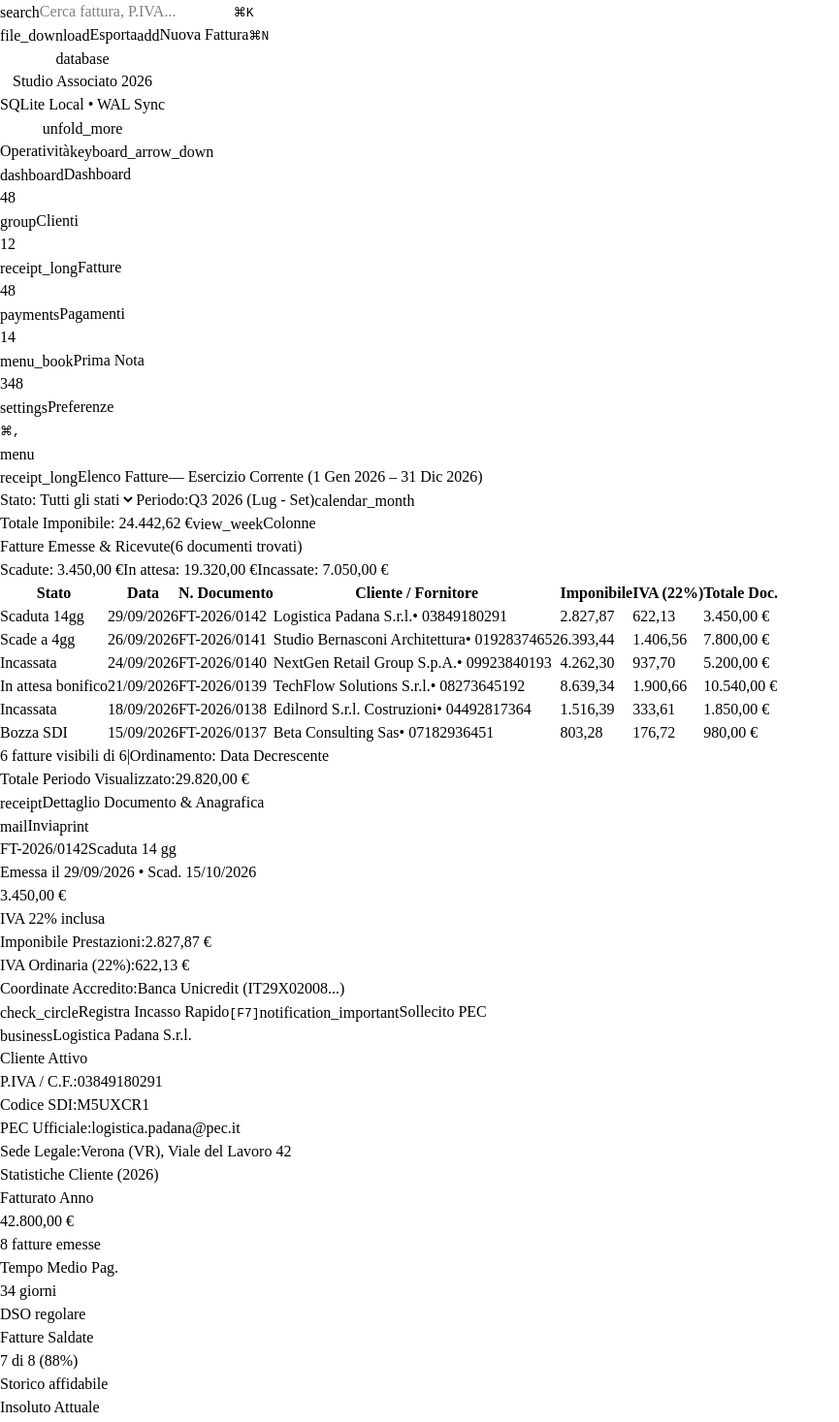
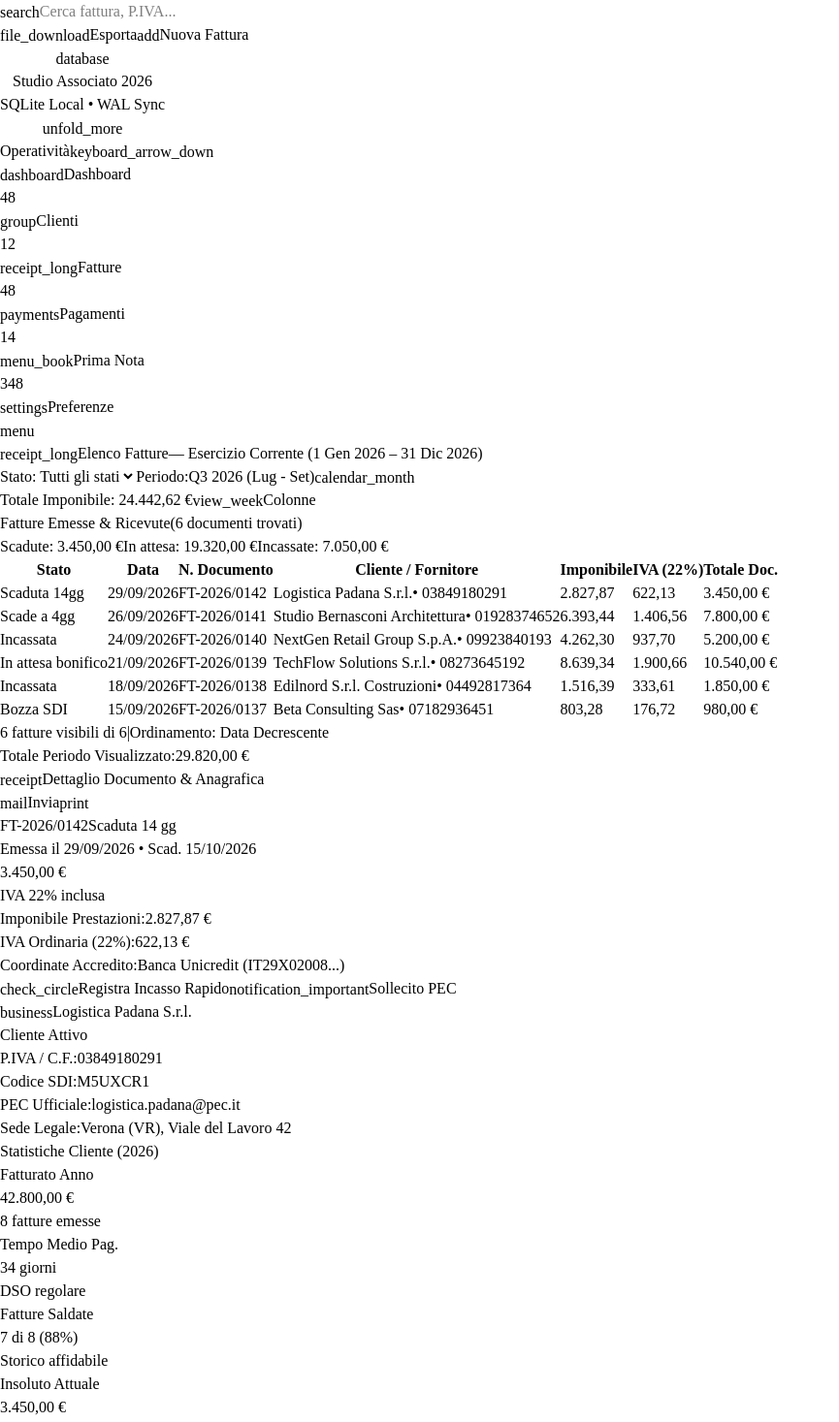
Before and after one commit to maxdivona/billKeep, a React (Vite) app in the folder src/renderer/: page /#/ in a window 1280 px wide. Shown: the top 1467 px of the page at 97% size, without its empty margins (0-865 px from the left). Built offline with nearby package versions, Linux system fonts and the light colour scheme; a web font is replaced by a local one.

Commit message:
style(ui): rimossi suggerimenti visivi scorciatoie da pulsanti per interfaccia multipiattaforma neutra

```diff
--- a/src/renderer/src/components/Sidebar.jsx
+++ b/src/renderer/src/components/Sidebar.jsx
@@ -116,7 +116,6 @@
             <span className="material-symbols-outlined text-[17px]">settings</span>
             <span className="font-medium">Preferenze</span>
           </div>
-          <kbd className="text-[11px] text-apple-subtle font-mono">⌘,</kbd>
         </NavLink>
       </div>
     </aside>
--- a/src/renderer/src/components/Titlebar.jsx
+++ b/src/renderer/src/components/Titlebar.jsx
@@ -77,9 +77,6 @@
               placeholder="Cerca fattura, P.IVA..."
               className="w-full bg-transparent text-[13px] text-apple-text placeholder:text-apple-subtle focus:outline-none"
             />
-            <kbd className="text-[11px] text-apple-subtle font-mono bg-white shadow-xs px-1.5 py-0.5 rounded border border-black/[0.05] select-none">
-              ⌘K
-            </kbd>
           </div>
         )}
       </div>
@@ -107,7 +104,6 @@
             >
               <span className="material-symbols-outlined text-[15px]">add</span>
               <span>Nuova Fattura</span>
-              <kbd className="text-[11px] text-white/80 font-mono ml-0.5">⌘N</kbd>
             </button>
           </>
         )}
--- a/src/renderer/src/pages/Dashboard.jsx
+++ b/src/renderer/src/pages/Dashboard.jsx
@@ -791,7 +791,6 @@
                     >
                       <span className="material-symbols-outlined text-[14px]">check_circle</span>
                       <span>Registra Incasso Rapido</span>
-                      <kbd className="text-[10px] opacity-80 font-mono">[F7]</kbd>
                     </button>
                     <button
                       type="button"
```
